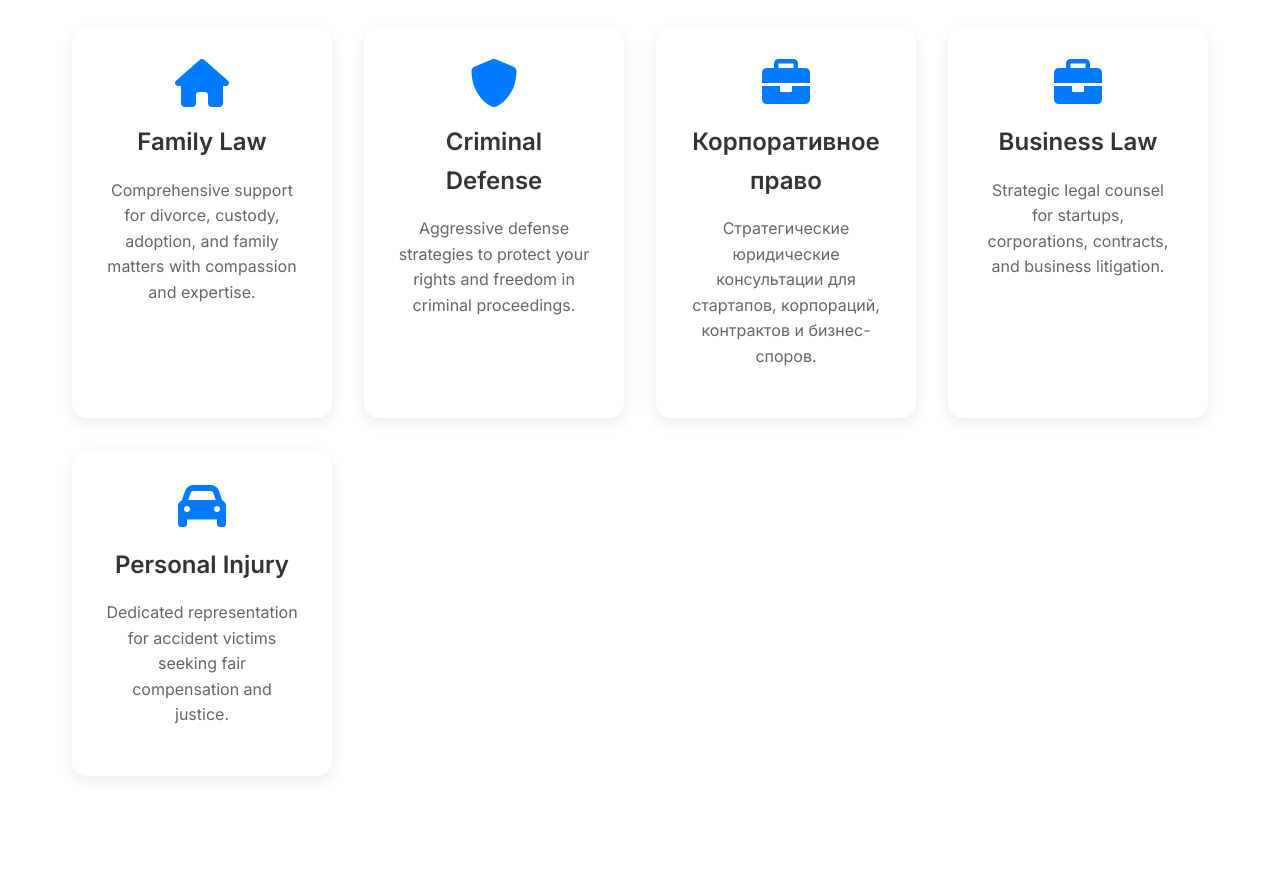
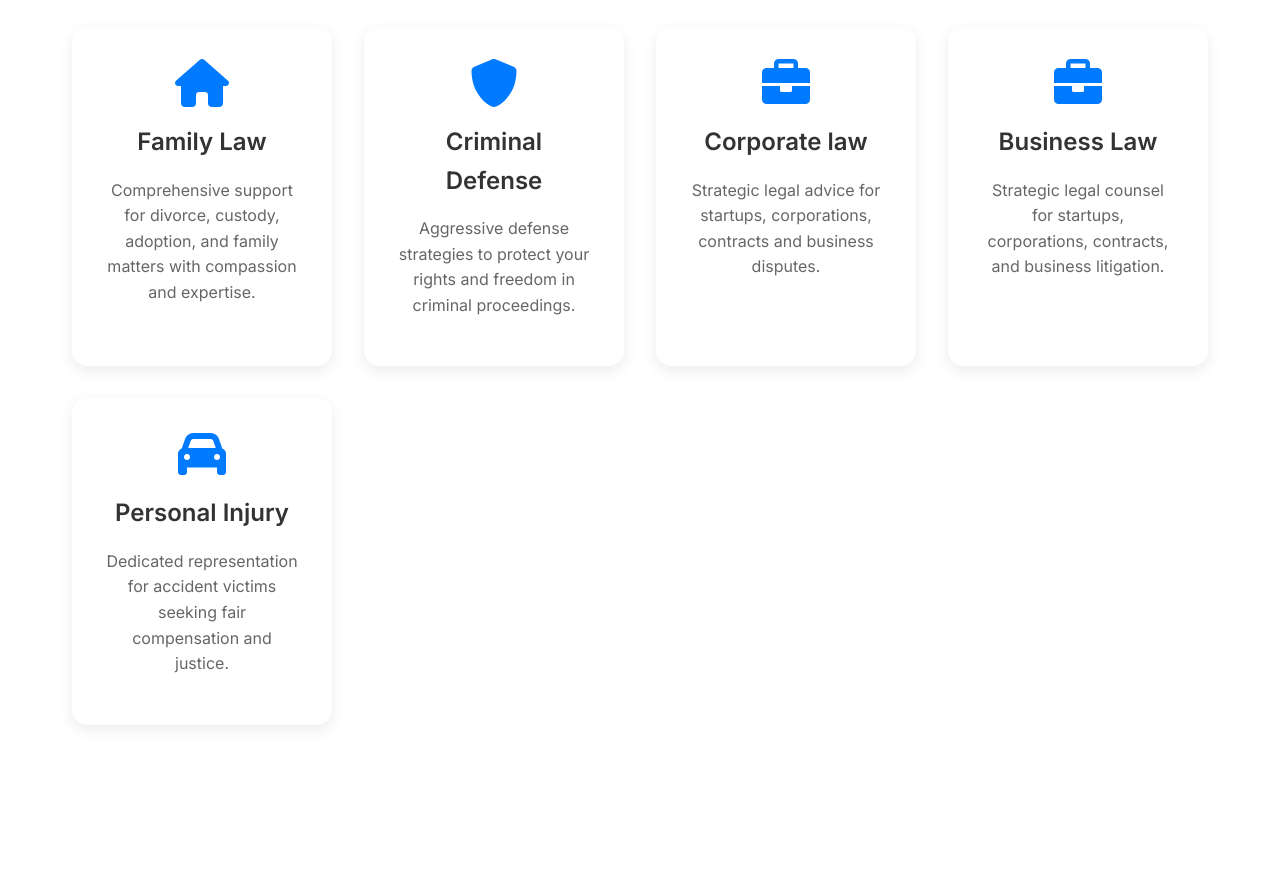
Before and after one commit to anatoliytihonovw1/Lawyer_Alexey_Rusov, a plain HTML site: page index.html in a window 1280 px wide. Shown: the part 1440-2322 px from the top of the page. Drawn offline with Linux system fonts and the light colour scheme.

Commit message:
Update index.html

```diff
--- a/index.html
+++ b/index.html
@@ -86,8 +86,8 @@
                 </div>
                 <div class="practice-item">
                     <i class="fas fa-briefcase"></i>
-                    <h3>Корпоративное право</h3>
-                    <p>Стратегические юридические консультации для стартапов, корпораций, контрактов и бизнес-споров.</p>
+                    <h3>Corporate law</h3>
+                    <p>Strategic legal advice for startups, corporations, contracts and business disputes.</p>
                 </div>
                 <div class="practice-item">
                     <i class="fas fa-briefcase"></i>
```
